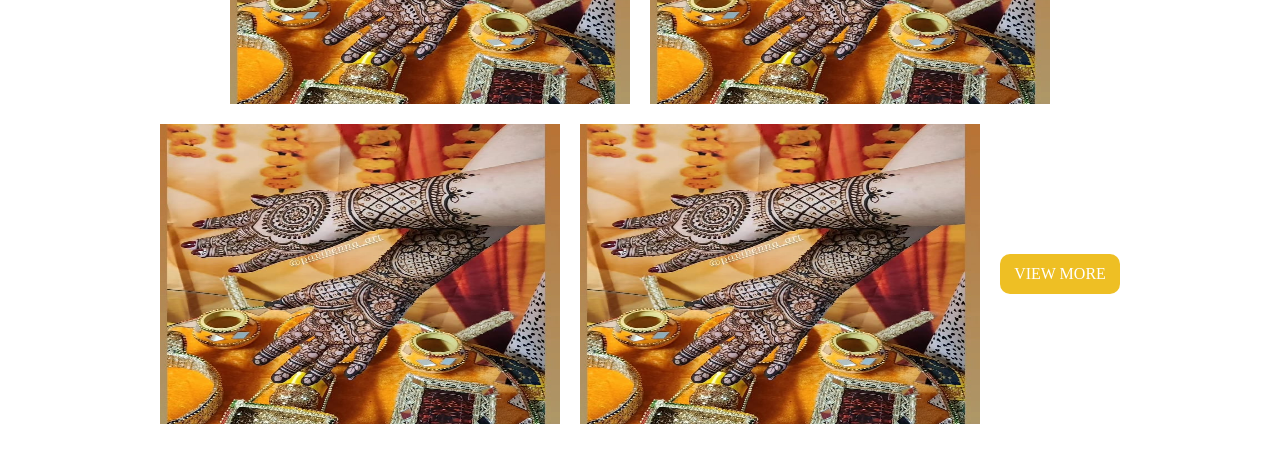
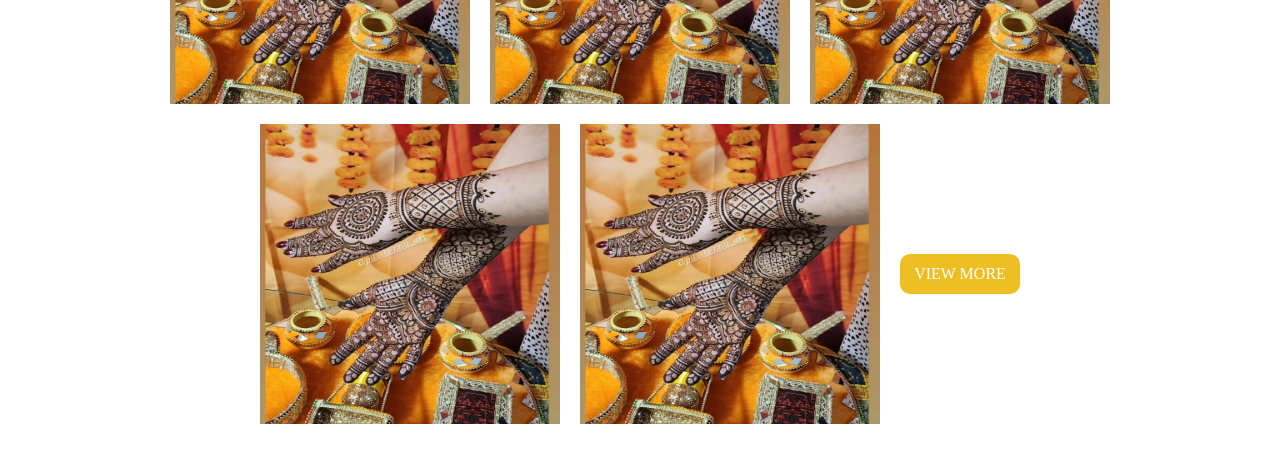
Before and after one commit to sachngh/mehndi_website, a plain HTML site: page index.html in a window 1280 px wide. Shown: the part 2380-2841 px from the top of the page. Drawn offline with nearby package versions, Linux system fonts and the light colour scheme.

Commit message:
first_update

```diff
--- a/index.html
+++ b/index.html
@@ -242,12 +242,14 @@
 <div class="container fade-down-desktop fade-mobile animation">
 
 <div class="gallery_box">
-  <img src="./images/IMG-20240209-WA0013.jpg" class="img-fluid" style="width:400px;height:300px">
-  <img src="./images/IMG-20240209-WA0013.jpg" class="img-fluid" style="width:400px;height:300px">
-  <img src="./images/IMG-20240209-WA0013.jpg" class="img-fluid" style="width:400px;height:300px">
-  <img src="./images/IMG-20240209-WA0013.jpg" class="img-fluid" style="width:400px;height:300px">
-  <img src="./images/IMG-20240209-WA0013.jpg" class="img-fluid" style="width:400px;height:300px">
-  <img src="./images/IMG-20240209-WA0013.jpg" class="img-fluid" style="width:400px;height:300px">
+  <img src="./images/IMG-20240209-WA0013.jpg" class="img-fluid" style="width:300px;height:300px">
+  <img src="./images/IMG-20240209-WA0013.jpg" class="img-fluid" style="width:300px;height:300px">
+  <img src="./images/IMG-20240209-WA0013.jpg" class="img-fluid" style="width:300px;height:300px">
+  <img src="./images/IMG-20240209-WA0013.jpg" class="img-fluid" style="width:300px;height:300px">
+  <img src="./images/IMG-20240209-WA0013.jpg" class="img-fluid" style="width:300px;height:300px">
+  <img src="./images/IMG-20240209-WA0013.jpg" class="img-fluid" style="width:300px;height:300px">
+  <img src="./images/IMG-20240209-WA0013.jpg" class="img-fluid" style="width:300px;height:300px">
+  <img src="./images/IMG-20240209-WA0013.jpg" class="img-fluid" style="width:300px;height:300px">
   <span type="button" class="view_btn">View More</span>
 
 </div>
```
